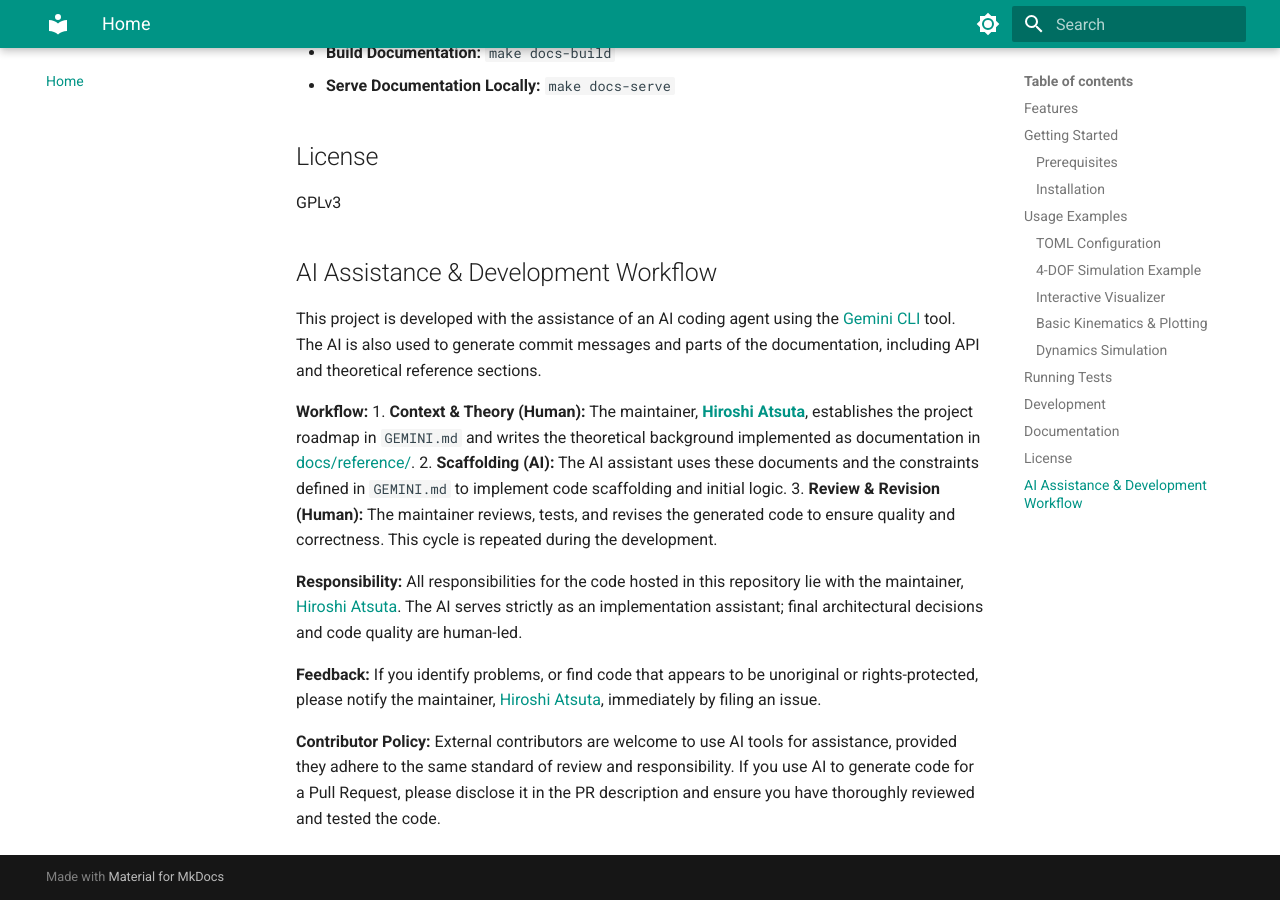
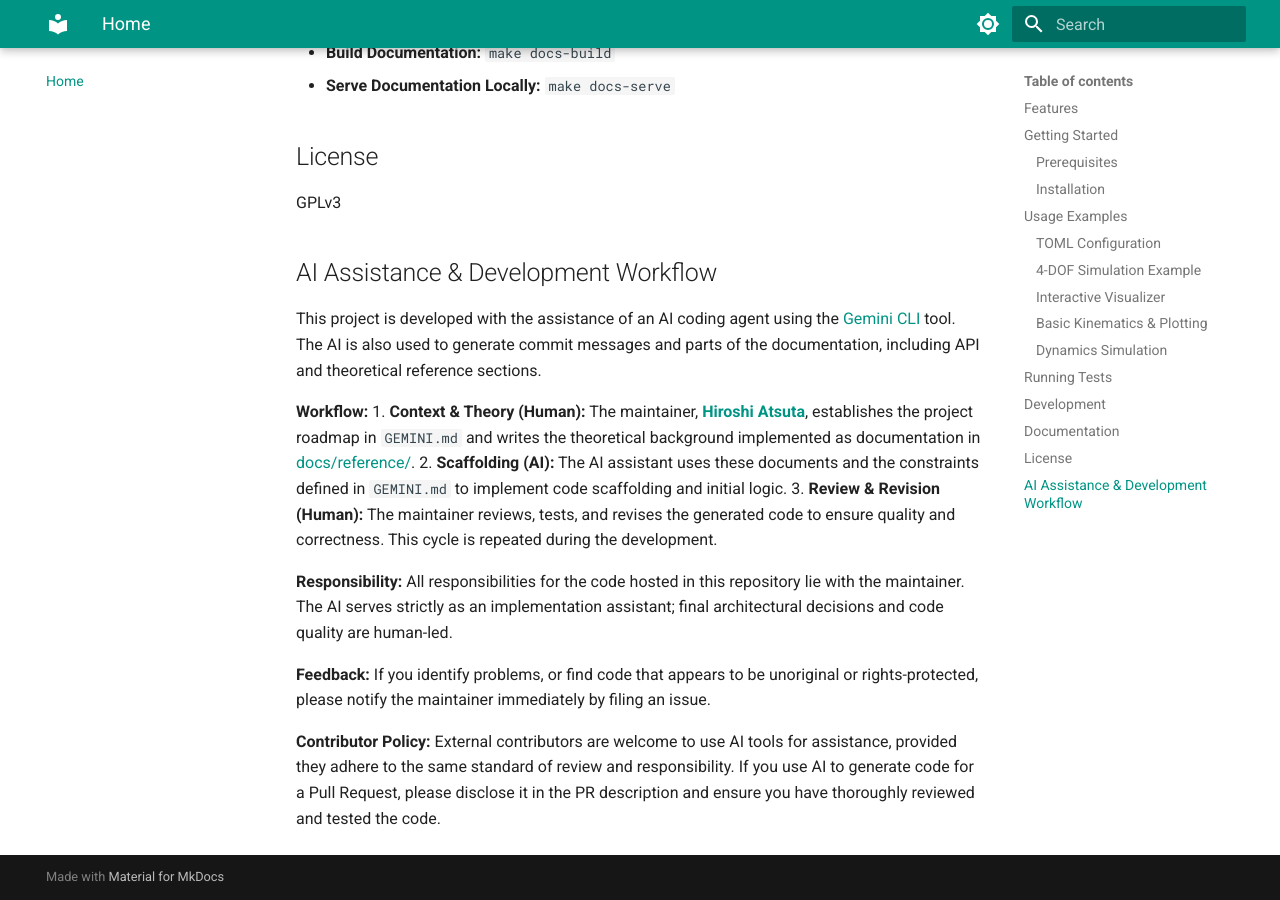
Before and after one commit to hrshtst/skelarm, an MkDocs documentation site: the page built from docs/index.md, in a window 1280 px wide and 900 px high, scrolled down 3755 px. Built offline with MkDocs 1.6.1 and Material for MkDocs 9.7.7, drawn with Linux system fonts in a browser that asks for light colours.

```diff
--- a/docs/index.md
+++ b/docs/index.md
@@ -161,7 +161,7 @@ GPLv3
 
 ## AI Assistance & Development Workflow
 
-This project is developed with the assistance of an AI coding agent using the [Gemini CLI](https://github.com/google/gemini-cli) tool. The AI is also used to generate commit messages and parts of the documentation, including API and theoretical reference sections.
+This project is developed with the assistance of an AI coding agent using the [Gemini CLI](https://geminicli.com/) tool. The AI is also used to generate commit messages and parts of the documentation, including API and theoretical reference sections.
 
 **Workflow:**
 1.  **Context & Theory (Human):** The maintainer, **[Hiroshi Atsuta](https://github.com/hrshtst)**, establishes the project roadmap in `GEMINI.md` and writes the theoretical background implemented as documentation in [docs/reference/](docs/reference/).
@@ -169,10 +169,10 @@ This project is developed with the assistance of an AI coding agent using the [G
 3.  **Review & Revision (Human):** The maintainer reviews, tests, and revises the generated code to ensure quality and correctness. This cycle is repeated during the development.
 
 **Responsibility:**
-All responsibilities for the code hosted in this repository lie with the maintainer, [Hiroshi Atsuta](https://github.com/hrshtst). The AI serves strictly as an implementation assistant; final architectural decisions and code quality are human-led.
+All responsibilities for the code hosted in this repository lie with the maintainer. The AI serves strictly as an implementation assistant; final architectural decisions and code quality are human-led.
 
 **Feedback:**
-If you identify problems, or find code that appears to be unoriginal or rights-protected, please notify the maintainer, [Hiroshi Atsuta](https://github.com/hrshtst), immediately by filing an issue.
+If you identify problems, or find code that appears to be unoriginal or rights-protected, please notify the maintainer immediately by filing an issue.
 
 **Contributor Policy:**
 External contributors are welcome to use AI tools for assistance, provided they adhere to the same standard of review and responsibility. If you use AI to generate code for a Pull Request, please disclose it in the PR description and ensure you have thoroughly reviewed and tested the code.
```
Also changed, not shown: README.md (+3 -3 lines).
